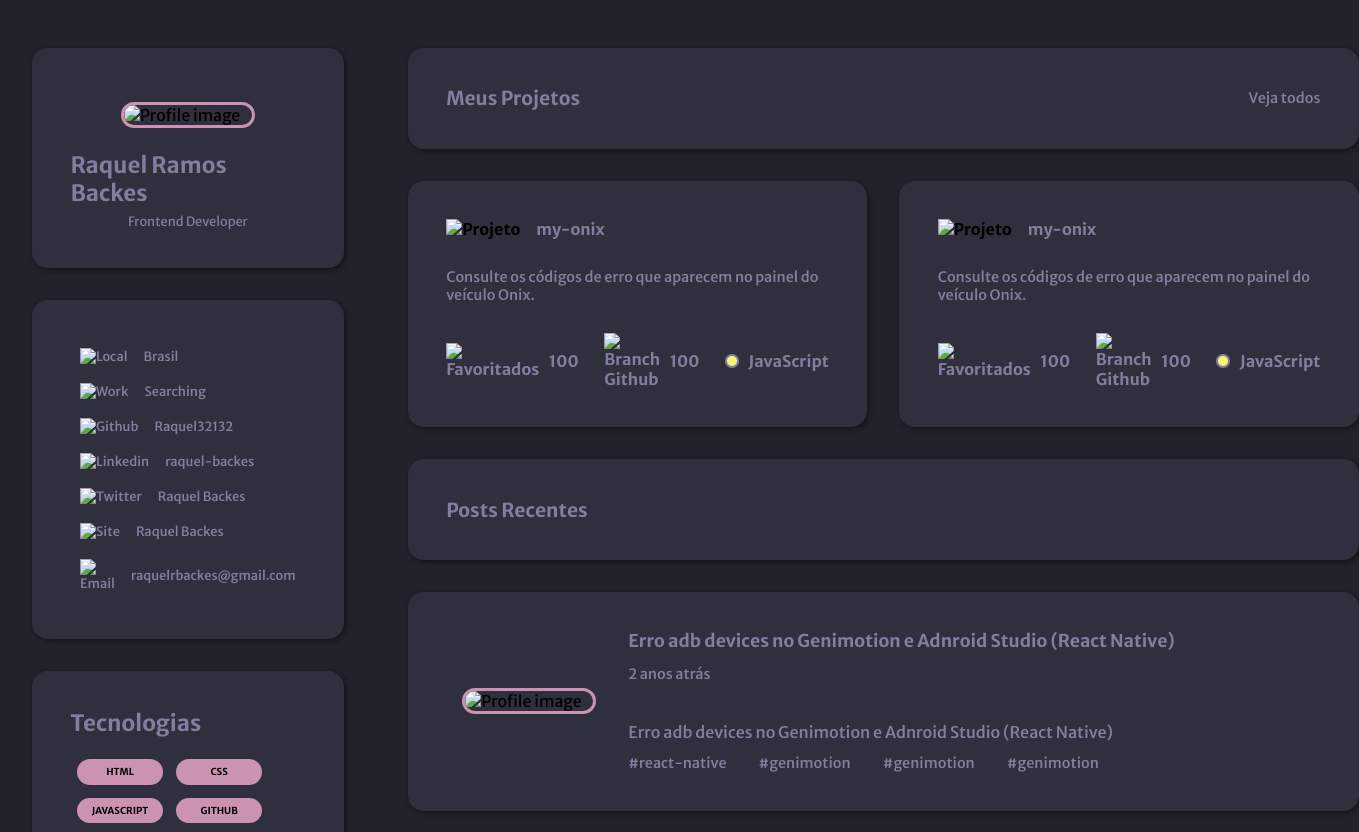
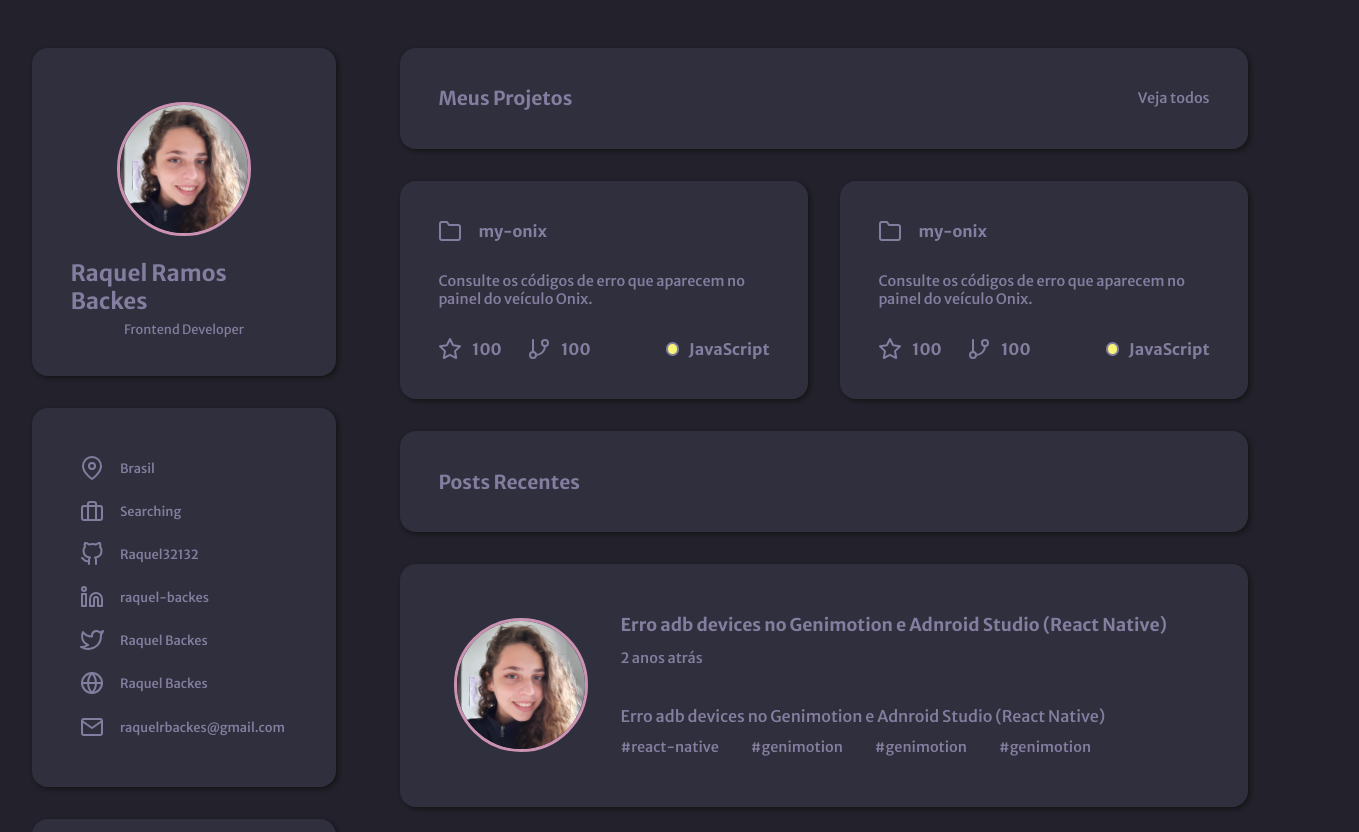
Before and after one commit to Raquel32132/Portfolio, a plain HTML site: page index.html in a window 1280 px wide. Shown: the top 832 px of the page, 1359 px wide, since content can reach past the window. Drawn offline with Linux system fonts and the light colour scheme; the site is published under a folder, as on GitHub Pages, so addresses that start at the root find nothing.

Commit message:
Images added to assets folder
Project layout images to add in README

```diff
--- a/index.html
+++ b/index.html
@@ -19,7 +19,7 @@
     <div class="container">
         <aside>
             <div class="profile card">
-                <img class="profileImage" src="/assets/profile.jpg" alt="Profile image">
+                <img class="profileImage" src="./assets/profile.jpg" alt="Profile image">
                 <span class="titleCard">Raquel Ramos Backes</span>
                 <p>Frontend Developer</p>
             </div>
@@ -27,31 +27,31 @@
             <div class="links card">
                 <ul>
                     <li>
-                        <img src="/assets/map-pin.svg" alt="Local">
+                        <img src="./assets/map-pin.svg" alt="Local">
                         <p>Brasil</p>
                     </li>
                     <li>
-                        <img src="/assets/briefcase.svg" alt="Work">
+                        <img src="./assets/briefcase.svg" alt="Work">
                         <p>Searching</p>
                     </li>
                     <li>
-                        <img src="/assets/github.svg" alt="Github">
+                        <img src="./assets/github.svg" alt="Github">
                         <p>Raquel32132</p>
                     </li>
                     <li>
-                        <img src="/assets/linkedin.svg" alt="Linkedin">
+                        <img src="./assets/linkedin.svg" alt="Linkedin">
                         <p>raquel-backes</p>
                     </li>
                     <li>
-                        <img src="/assets/twitter.svg" alt="Twitter">
+                        <img src="./assets/twitter.svg" alt="Twitter">
                         <p>Raquel Backes</p>
                     </li>
                     <li>
-                        <img src="/assets/globe.svg" alt="Site">
+                        <img src="./assets/globe.svg" alt="Site">
                         <p>Raquel Backes</p>
                     </li>
                     <li>
-                        <img src="/assets/mail.svg" alt="Email">
+                        <img src="./assets/mail.svg" alt="Email">
                         <p>raquelrbackes@gmail.com</p>
                     </li>
                 </ul>
@@ -133,17 +133,17 @@
             <div class="projects">
                 <div class="projectCard card">
                     <div class="headerCard">
-                        <img src="/assets/folder.svg" alt="Projeto">
+                        <img src="./assets/folder.svg" alt="Projeto">
                         <span>my-onix</span>
                     </div>
                     <p>Consulte os códigos de erro que aparecem no painel do veículo Onix.</p>
                     <div class="footerCard">
                         <li>
-                            <img src="/assets/star.svg" alt="Favoritados">
+                            <img src="./assets/star.svg" alt="Favoritados">
                             <span>100</span>
                         </li>
                         <li>
-                            <img src="/assets/git-branch.svg" alt="Branch Github">
+                            <img src="./assets/git-branch.svg" alt="Branch Github">
                             <span>100</span>
                         </li>
                         <li>
@@ -155,17 +155,17 @@
 
                 <div class="projectCard card">
                     <div class="headerCard">
-                        <img src="/assets/folder.svg" alt="Projeto">
+                        <img src="./assets/folder.svg" alt="Projeto">
                         <span>my-onix</span>
                     </div>
                     <p>Consulte os códigos de erro que aparecem no painel do veículo Onix.</p>
                     <div class="footerCard">
                         <li>
-                            <img src="/assets/star.svg" alt="Favoritados">
+                            <img src="./assets/star.svg" alt="Favoritados">
                             <span>100</span>
                         </li>
                         <li>
-                            <img src="/assets/git-branch.svg" alt="Branch Github">
+                            <img src="./assets/git-branch.svg" alt="Branch Github">
                             <span>100</span>
                         </li>
                         <li>
@@ -182,7 +182,7 @@
 
             <div class="posts">
                 <div class="post card">
-                    <img class="profileImage" src="/assets/profile.jpg" alt="Profile image">
+                    <img class="profileImage" src="./assets/profile.jpg" alt="Profile image">
                     <div class="postInformation">
                         <h3>Erro adb devices no Genimotion e Adnroid Studio (React Native)</h3>
                         <span>2 anos atrás</span>
```
Also changed, not shown: assets/AsideImage.jpeg (added), assets/LayoutImage.jpeg (added), assets/MainImage.jpeg (added).
